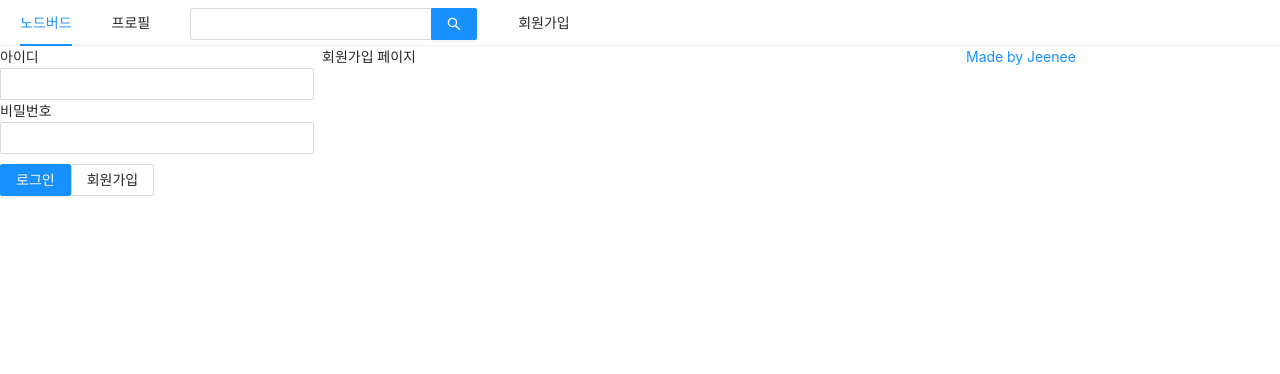
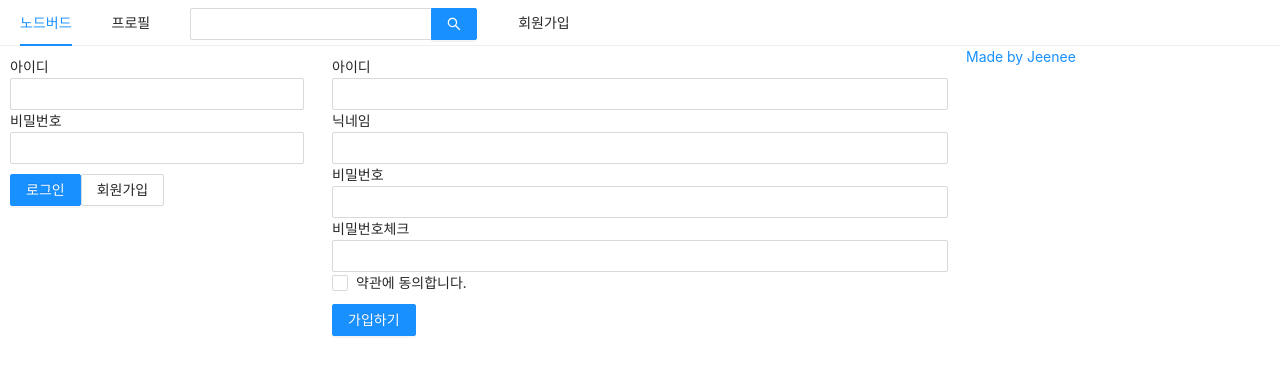
Before and after one commit to jeenee94/react-nodebird, a Next.js app in the folder react-nodebird-front/: page /signup in a window 1280 px wide. Shown: the top 374 px of the page. Built offline with nearby package versions, Linux system fonts and the light colour scheme.

Commit message:
Initial commit

```diff
--- a/react-nodebird-front/components/AppLayout.js
+++ b/react-nodebird-front/components/AppLayout.js
@@ -2,32 +2,27 @@
 import propTypes from 'prop-types';
 import Link from 'next/link';
 import { Menu, Input, Row, Col } from 'antd';
-import styled from 'styled-components';
 
 import LoginForm from './LoginForm';
 import UserProfile from './UserProfile';
 
-const SearchInput = styled(Input.Search)`
-  vertical-align: middle;
-`;
-
 const AppLayout = ({ children }) => {
-  const [isLoggedIn] = useState(false);
+  const [isLoggedIn, setIsLoggedIn] = useState(false);
   return (
     <div>
       <Menu mode="horizontal">
-        <Menu.Item>
+        <Menu.Item key="home">
           <Link href="/">
             <a href="/#">노드버드</a>
           </Link>
         </Menu.Item>
-        <Menu.Item>
+        <Menu.Item key="profile">
           <Link href="/profile">
             <a href="/#">프로필</a>
           </Link>
         </Menu.Item>
-        <Menu.Item>
-          <SearchInput enterButton />
+        <Menu.Item key="mail">
+          <Input.Search enterButton style={{ verticalAlign: 'middle' }} />
         </Menu.Item>
         <Menu.Item>
           <Link href="/signup">
@@ -37,7 +32,11 @@
       </Menu>
       <Row gutter={8}>
         <Col xs={24} md={6}>
-          {isLoggedIn ? <UserProfile /> : <LoginForm />}
+          {isLoggedIn ? (
+            <UserProfile setIsLoggedIn={setIsLoggedIn} />
+          ) : (
+            <LoginForm setIsLoggedIn={setIsLoggedIn} />
+          )}
         </Col>
         <Col xs={24} md={12}>
           {children}
--- a/react-nodebird-front/components/LoginForm.js
+++ b/react-nodebird-front/components/LoginForm.js
@@ -1,13 +1,8 @@
 import React, { useState, useCallback } from 'react';
 import { Form, Input, Button } from 'antd';
 import Link from 'next/link';
-import styled from 'styled-components';
 
-const ButtonWrapper = styled.div`
-  margin-top: 10px;
-`;
-
-const LoginForm = () => {
+const LoginForm = ({ setIsLoggedIn }) => {
   const [id, setId] = useState('');
   const [password, setPassword] = useState('');
 
@@ -19,8 +14,12 @@
     setPassword(e.target.value);
   }, []);
 
+  const onSubmitForm = useCallback(() => {
+    setIsLoggedIn(true);
+  }, [id, password]);
+
   return (
-    <Form>
+    <Form onFinish={onSubmitForm} style={{ padding: '10px' }}>
       <div>
         <label htmlFor="user-id">아이디</label>
         <br />
@@ -31,12 +30,13 @@
         <br />
         <Input
           name="user-password"
+          type="password"
           value={password}
           onChange={onChangePassword}
           required
         />
       </div>
-      <ButtonWrapper>
+      <div style={{ marginTop: '10px' }}>
         <Button type="primary" htmlType="submit" loading={false}>
           로그인
         </Button>
@@ -45,7 +45,7 @@
             <Button>회원가입</Button>
           </a>
         </Link>
-      </ButtonWrapper>
+      </div>
     </Form>
   );
 };
--- a/react-nodebird-front/components/UserProfile.js
+++ b/react-nodebird-front/components/UserProfile.js
@@ -1,3 +1,33 @@
-const UserProfile = () => {};
+import React, { useCallback } from 'react';
+import { Card, Avatar, Button } from 'antd';
+
+const { Meta } = Card;
+
+const UserProfile = ({ setIsLoggedIn }) => {
+  const onLogOut = useCallback(() => {
+    setIsLoggedIn(false);
+  }, []);
+  return (
+    <Card
+      actions={[
+        <div key="twit">
+          짹짹
+          <br />0
+        </div>,
+        <div key="followings">
+          팔로잉
+          <br />0
+        </div>,
+        <div key="followers">
+          팔로워
+          <br />0
+        </div>,
+      ]}
+    >
+      <Meta avatar={<Avatar>JN</Avatar>} title="jeenee" />
+      <Button onClick={onLogOut}>로그아웃</Button>
+    </Card>
+  );
+};
 
 export default UserProfile;
--- /dev/null
+++ b/react-nodebird-front/hooks/useInput.js
@@ -0,0 +1,9 @@
+import { useState, useCallback } from 'react';
+
+export default (initValue = null) => {
+  const [value, setter] = useState(initValue);
+  const handler = useCallback((e) => {
+    setter(e.target.value);
+  }, []);
+  return [value, handler];
+};
--- a/react-nodebird-front/package.json
+++ b/react-nodebird-front/package.json
@@ -20,9 +20,11 @@
     "@ant-design/icons": "^4.2.1",
     "antd": "^4.4.3",
     "next": "^9.4.4",
+    "next-redux-wrapper": "^6.0.2",
     "prop-types": "^15.7.2",
     "react": "^16.13.1",
     "react-dom": "^16.13.1",
+    "redux": "^4.0.5",
     "styled-components": "^5.1.1"
   },
   "devDependencies": {
--- a/react-nodebird-front/pages/signup.js
+++ b/react-nodebird-front/pages/signup.js
@@ -1,18 +1,102 @@
-import React from 'react';
+import React, { useState, useCallback } from 'react';
 import Head from 'next/head';
+import { Form, Input, Checkbox, Button } from 'antd';
+
 import AppLayout from '../components/AppLayout';
+import useInput from '../hooks/useInput';
 
-const Profile = () => {
+const Signup = () => {
+  const [passwordCheck, setPasswordCheck] = useState('');
+  const [term, setTerm] = useState(false);
+  const [passwordError, setPasswordError] = useState(false);
+  const [termError, setTermError] = useState(false);
+
+  const [id, onChangeId] = useInput('');
+  const [nickname, onChangenicknamename] = useInput('');
+  const [password, onChangePassword] = useInput('');
+
+  const onFinish = useCallback(() => {
+    if (!term) {
+      return setTermError(true);
+    }
+    if (password !== passwordCheck) {
+      return setPasswordError(true);
+    }
+    return null;
+  }, [password, passwordCheck, term]);
+
+  const onChangePasswordCheck = useCallback((e) => {
+    setPasswordError(false);
+    setPasswordCheck(e.target.value);
+  }, []);
+
+  const onChangeTerm = useCallback((e) => {
+    setTermError(false);
+    setTerm(e.target.checked);
+  }, []);
+
   return (
-    <>
+    <AppLayout>
       <Head>
         <title>회원가입 | NodeBird</title>
       </Head>
-      <AppLayout>
-        <div>회원가입 페이지</div>
-      </AppLayout>
-    </>
+      <Form onFinish={onFinish} style={{ padding: 10 }}>
+        <div>
+          <label htmlFor="user-id">아이디</label>
+          <br />
+          <Input name="user-id" value={id} required onChange={onChangeId} />
+        </div>
+        <div>
+          <label htmlFor="user-nickname">닉네임</label>
+          <br />
+          <Input
+            name="user-nickname"
+            value={nickname}
+            required
+            onChange={onChangenicknamename}
+          />
+        </div>
+        <div>
+          <label htmlFor="user-password">비밀번호</label>
+          <br />
+          <Input
+            name="user-password"
+            type="password"
+            value={password}
+            required
+            onChange={onChangePassword}
+          />
+        </div>
+        <div>
+          <label htmlFor="user-password-check">비밀번호체크</label>
+          <br />
+          <Input
+            name="user-password-check"
+            type="password"
+            value={passwordCheck}
+            required
+            onChange={onChangePasswordCheck}
+          />
+          {passwordError && (
+            <div style={{ color: 'red' }}>비밀번호가 일치하지 않습니다.</div>
+          )}
+        </div>
+        <div>
+          <Checkbox name="user-term" checked={term} onChange={onChangeTerm}>
+            약관에 동의합니다.
+          </Checkbox>
+          {termError && (
+            <div style={{ color: 'red' }}>약관에 동의하셔야 합니다.</div>
+          )}
+        </div>
+        <div style={{ marginTop: 10 }}>
+          <Button type="primary" htmlType="submit">
+            가입하기
+          </Button>
+        </div>
+      </Form>
+    </AppLayout>
   );
 };
 
-export default Profile;
+export default Signup;
```
Also changed, not shown: react-nodebird-front/components/FollowList.js (added, +34 -0 lines), react-nodebird-front/components/NicknameEditForm.js (added, +26 -0 lines), react-nodebird-front/pages/profile.js (+17 -1 lines), react-nodebird-front/.eslintrc.json, 1 other file (tests, documents, lock files or other folders).
